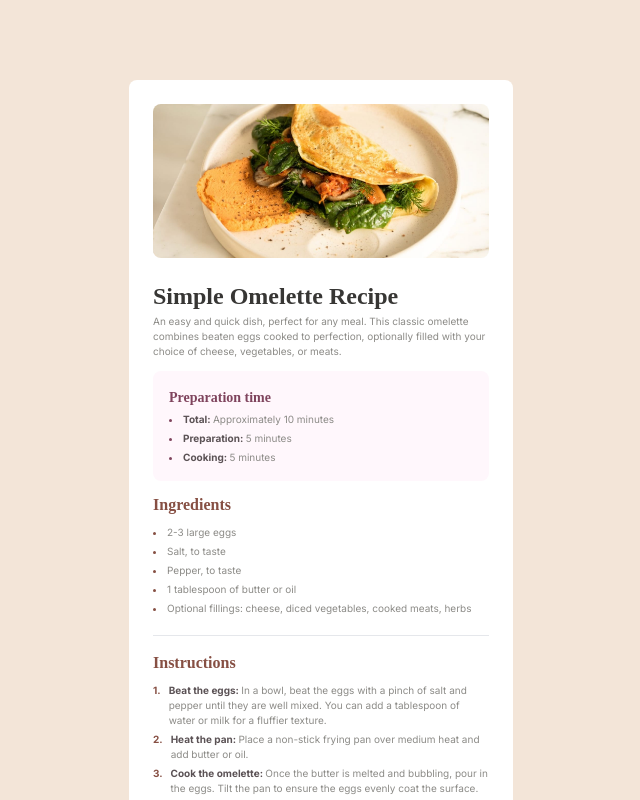
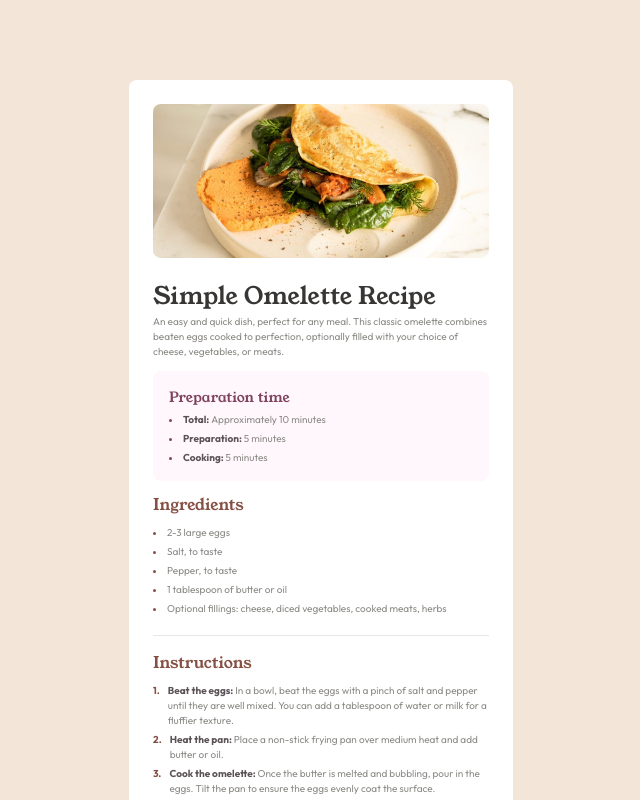
Before and after one commit to yfeienzo/frontend-practise, a Next.js app: page /recipe-page in a window 1280 px wide. Shown: the top 800 px of the page, without its empty margins (319-959 px from the left). Built offline with nearby package versions, Linux system fonts and the light colour scheme.

Commit message:
custom fonts

```diff
--- /dev/null
+++ b/src/app/recipe-page/layout.tsx
@@ -0,0 +1,32 @@
+import type { Metadata } from "next";
+import { Outfit, Young_Serif } from "next/font/google";
+
+const outfit = Outfit({
+    subsets: ["latin"],
+    display: 'swap',
+    variable: '--font-outfit',
+});
+
+const ys = Young_Serif({
+    subsets: ["latin"],
+    display: 'swap',
+    weight: '400',
+    variable: '--font-ys',
+});
+
+export const metadata: Metadata = {
+  title: "Create Next App",
+  description: "Generated by create next app",
+};
+
+export default function RootLayout({
+  children,
+}: Readonly<{
+  children: React.ReactNode;
+}>) {
+  return (
+    <html lang="en">
+      <body className={`${outfit.variable} ${ys.variable}`}>{children}</body>
+    </html>
+  );
+}
--- a/src/app/recipe-page/page.tsx
+++ b/src/app/recipe-page/page.tsx
@@ -4,7 +4,7 @@ export default function Home() {
     return (
         <div className="flex h-full justify-center items-center bg-[#f3e5d8]">
             <div className="w-[384px] my-20 bg-white flex justify-center p-6 rounded-lg">
-                <div className="w-[336px] text-[#8c8b87] font-['Young Serif'] text-[10px]">
+                <div className="w-[336px] text-[#8c8b87] font-outfit text-[10px]">
                     <Image
                         src="/recipe-page/omelette.jpeg"
                         alt="article"
@@ -12,19 +12,19 @@ export default function Home() {
                         width={336}
                         height={200}
                     />
-                    <div className="font-['Outfit'] font-bold text-[#373634] text-[24px]">Simple Omelette Recipe</div>
+                    <div className="font-ys text-[#373634] text-[24px]">Simple Omelette Recipe</div>
                     <div className="mb-3">
                             An easy and quick dish, perfect for any meal. This classic omelette combines beaten eggs cooked
                             to perfection, optionally filled with your choice of cheese, vegetables, or meats.
                     </div>
                     <div className="mb-3 bg-[#fff7fc] rounded-lg p-4">
-                            <p className="text-[#7f445d] font-bold font-['Outfit'] text-[14px] mb-1">Preparation time</p>
+                            <p className="text-[#7f445d] font-ys text-[14px] mb-1">Preparation time</p>
                             <p className="mb-1 list-item list-inside text-[#7f445d]"><b className="text-[#5b5255]">Total: </b> <span className="text-[#8c8b87]">Approximately 10 minutes</span></p>
                             <p className="mb-1 list-item list-inside text-[#7f445d]"><b className="text-[#5b5255]">Preparation: </b> <span className="text-[#8c8b87]">5 minutes</span></p>
                             <p className="list-item list-inside text-[#7f445d]"><b className="text-[#5b5255]">Cooking: </b> <span className="text-[#8c8b87]">5 minutes</span></p>
                     </div>
                     <div>
-                            <p className="font-['Outfit'] text-[16px] text-[#864f43] font-bold mb-2">Ingredients</p>
+                            <p className="font-ys text-[16px] text-[#864f43] mb-2">Ingredients</p>
                             <p className="mb-1 list-item list-inside text-[#864f43]"><span className="text-[#8c8b87]">2-3 large eggs</span></p>
                             <p className="mb-1 list-item list-inside text-[#864f43]"><span className="text-[#8c8b87]">Salt, to taste</span></p>
                             <p className="mb-1 list-item list-inside text-[#864f43]"><span className="text-[#8c8b87]">Pepper, to taste</span></p>
@@ -35,7 +35,7 @@ export default function Home() {
                     <hr />
                     <br />
                     <div>
-                            <p className="font-['Outfit'] text-[16px] text-[#864f43] font-bold mb-2">Instructions</p>
+                            <p className="font-ys text-[16px] text-[#864f43] mb-2">Instructions</p>
                             <div className="flex mb-1"><div className="mr-2 text-[#864f43] font-bold">1.</div> <div><b className="text-[#5b5255]">Beat the eggs: </b> <span className="text-[#8c8b87]">In a bowl, beat the eggs with a pinch of salt and pepper until they are well mixed. You can add a tablespoon of water or milk for a fluffier texture.</span></div></div>
                             <div className="flex mb-1"><div className="mr-2 text-[#864f43] font-bold">2.</div> <div><b className="text-[#5b5255]">Heat the pan: </b> <span className="text-[#8c8b87]">Place a non-stick frying pan over medium heat and add butter or oil.</span></div></div>
                             <div className="flex mb-1"><div className="mr-2 text-[#864f43] font-bold">3.</div> <div><b className="text-[#5b5255]">Cook the omelette: </b> <span className="text-[#8c8b87]">Once the butter is melted and bubbling, pour in the eggs. Tilt the pan to ensure the eggs evenly coat the surface.</span></div></div>
@@ -47,7 +47,7 @@ export default function Home() {
                     <hr />
                     <br />
                     <div>
-                            <p className="font-['Outfit'] text-[16px] text-[#864f43] font-bold mb-2">Nutrition</p>
+                            <p className="font-ys text-[16px] text-[#864f43] mb-2">Nutrition</p>
                             <div className="mb-3">
                                 The table below shows nutritional values per serving without the additional fillings.
                             </div>
--- a/tailwind.config.ts
+++ b/tailwind.config.ts
@@ -13,6 +13,10 @@ const config: Config = {
         "gradient-conic":
           "conic-gradient(from 180deg at 50% 50%, var(--tw-gradient-stops))",
       },
+      fontFamily: {
+        outfit: ['var(--font-outfit)'],
+        ys: ['var(--font-ys)'],
+      },
     },
   },
   plugins: [],
```
